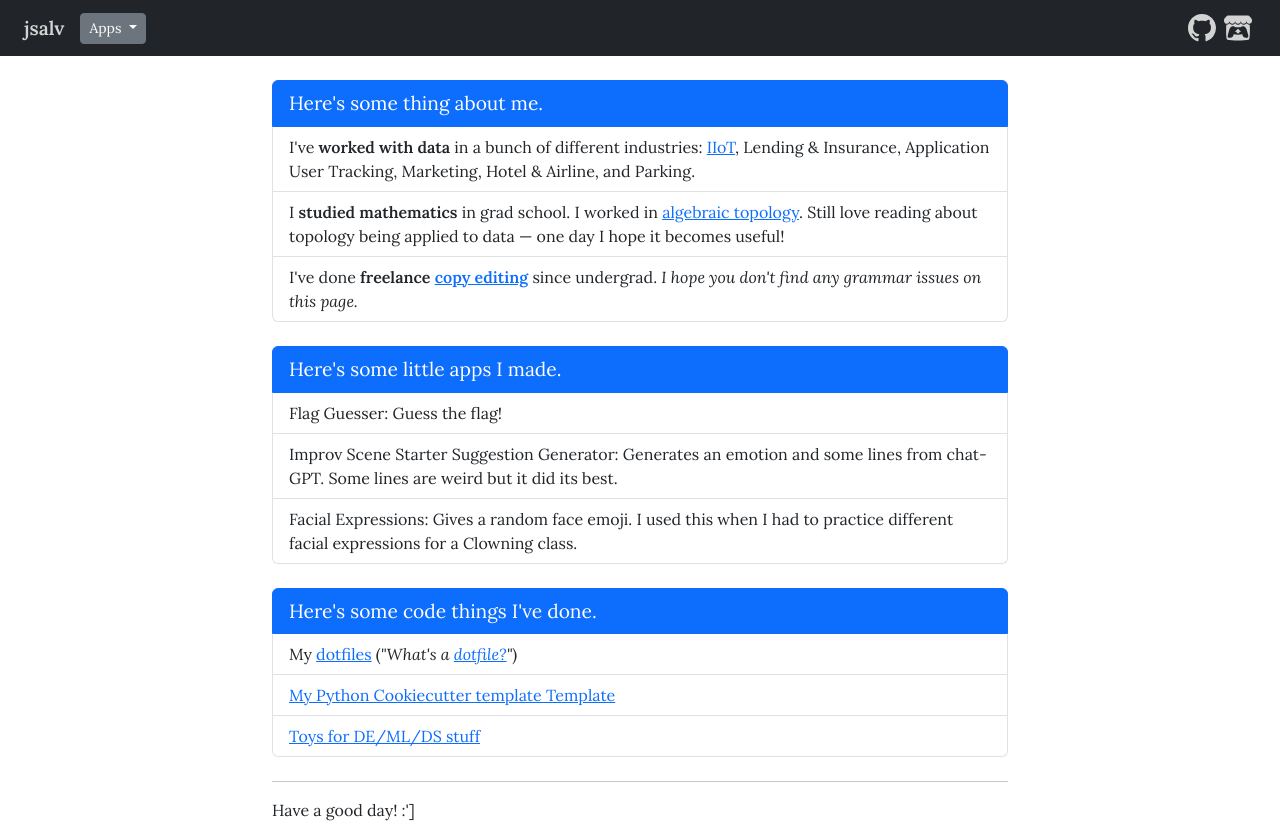
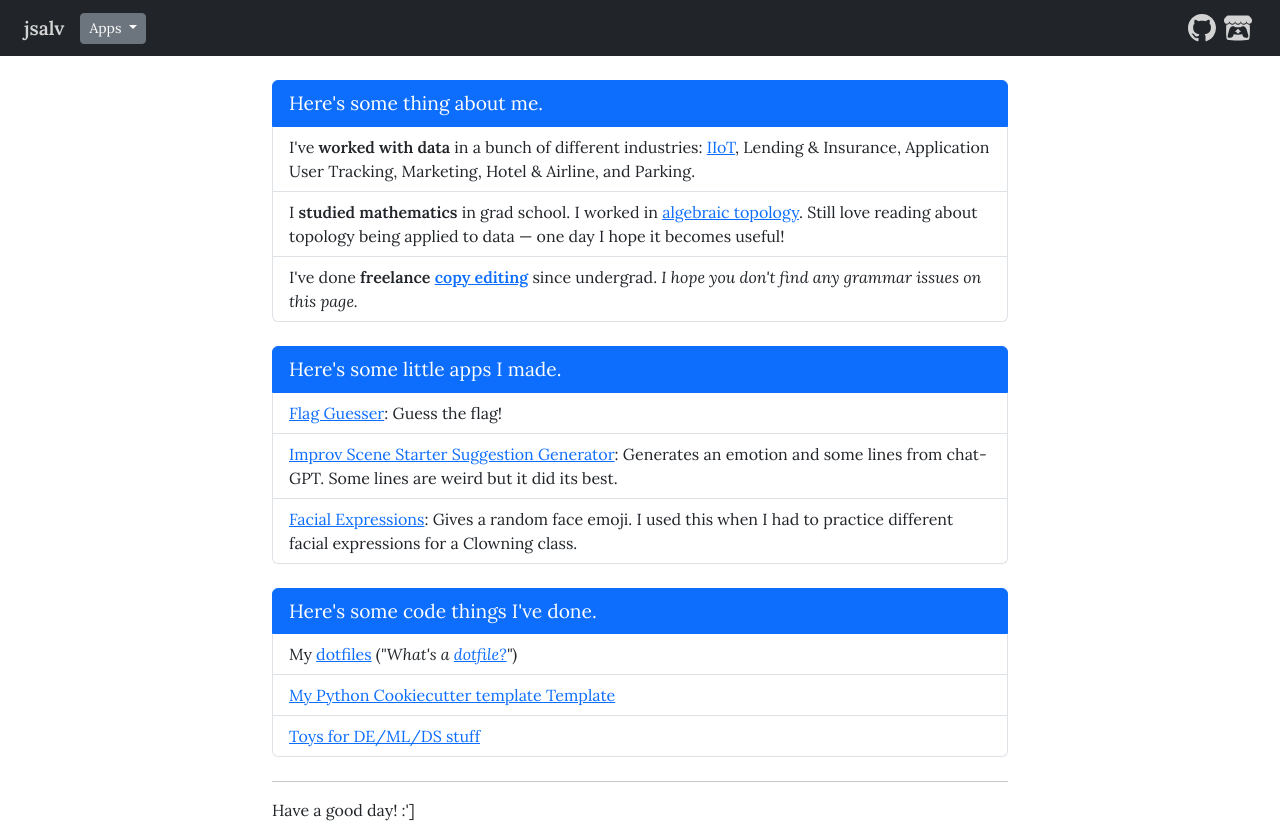
Before and after one commit to jsal13/jsal13.github.io, a Vue app: page / in a window 1280 px wide. Built offline with nearby package versions, Linux system fonts and the light colour scheme.

Commit message:
fix: once more, update a;

```diff
--- a/src/components/home/HomePage.vue
+++ b/src/components/home/HomePage.vue
@@ -14,9 +14,9 @@ const aboutMeData = ref({
 const appsListData = ref({
   title: "Here's some little apps I made.",
   data: [
-    `<RouterLink to='/flags'>Flag Guesser</RouterLink>: Guess the flag!`,
-    `<RouterLink to='/scene-starter'>Improv Scene Starter Suggestion Generator</RouterLink>: Generates an emotion and some lines from chat-GPT.  Some lines are weird but it did its best.`,
-    `<RouterLink to='/facial-expressions'>Facial Expressions</RouterLink>: Gives a random face emoji.  I used this when I had to practice different facial expressions for a Clowning class.`
+    `<a href="flags">Flag Guesser</a>: Guess the flag!`,
+    `<a href="/scene-starter">Improv Scene Starter Suggestion Generator</a>: Generates an emotion and some lines from chat-GPT.  Some lines are weird but it did its best.`,
+    `<a href="/facial-expressions">Facial Expressions</a>: Gives a random face emoji.  I used this when I had to practice different facial expressions for a Clowning class.`
   ]
 })
 
```
Also changed, not shown: src/components/navigation/NaviBar.vue (+9 -7 lines).
